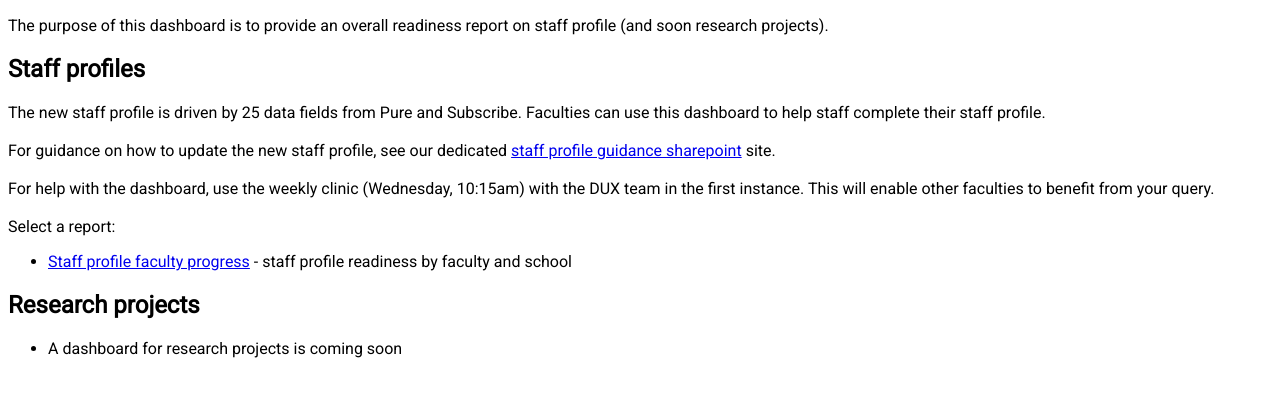
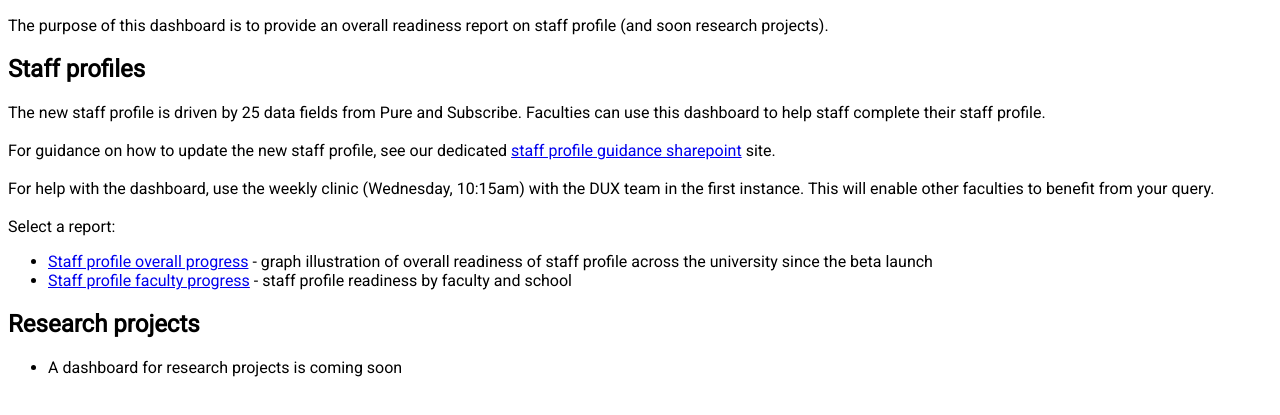
Before and after one commit to PaulThwaiteUK/telegram, a plain HTML site: page dux-dashboard-external/index.html in a window 1280 px wide. Shown: the part 89-504 px from the top of the page. Drawn offline with Linux system fonts and the light colour scheme.

Commit message:
Added link to overall staff profile charts

```diff
--- a/dux-dashboard-external/index.html
+++ b/dux-dashboard-external/index.html
@@ -20,6 +20,7 @@
     <br>
     <div>Select a report:</div>
     <ul>
+        <li><a href="../drupal-reports/reports-data/staff-profile/overall-progress/html/staff-profile-progress.html">Staff profile overall progress</a> - graph illustration of overall readiness of staff profile across the university since the beta launch</li>
     <li><a href="../drupal-reports/reports-data/staff-profile/faculty-progress/latest/staff-profile-faculty-progress.html">Staff profile faculty progress</a> - staff profile readiness by faculty and school</li>
     </ul>
 
```
